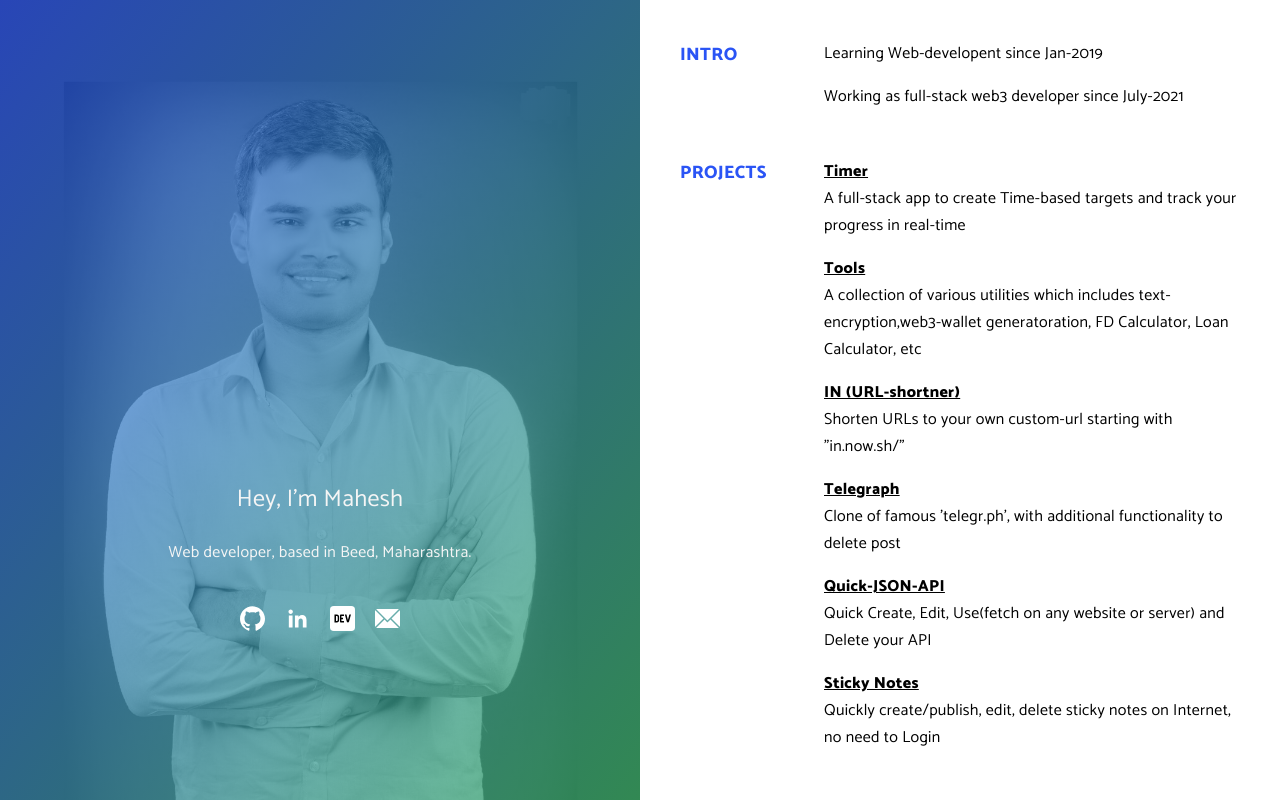
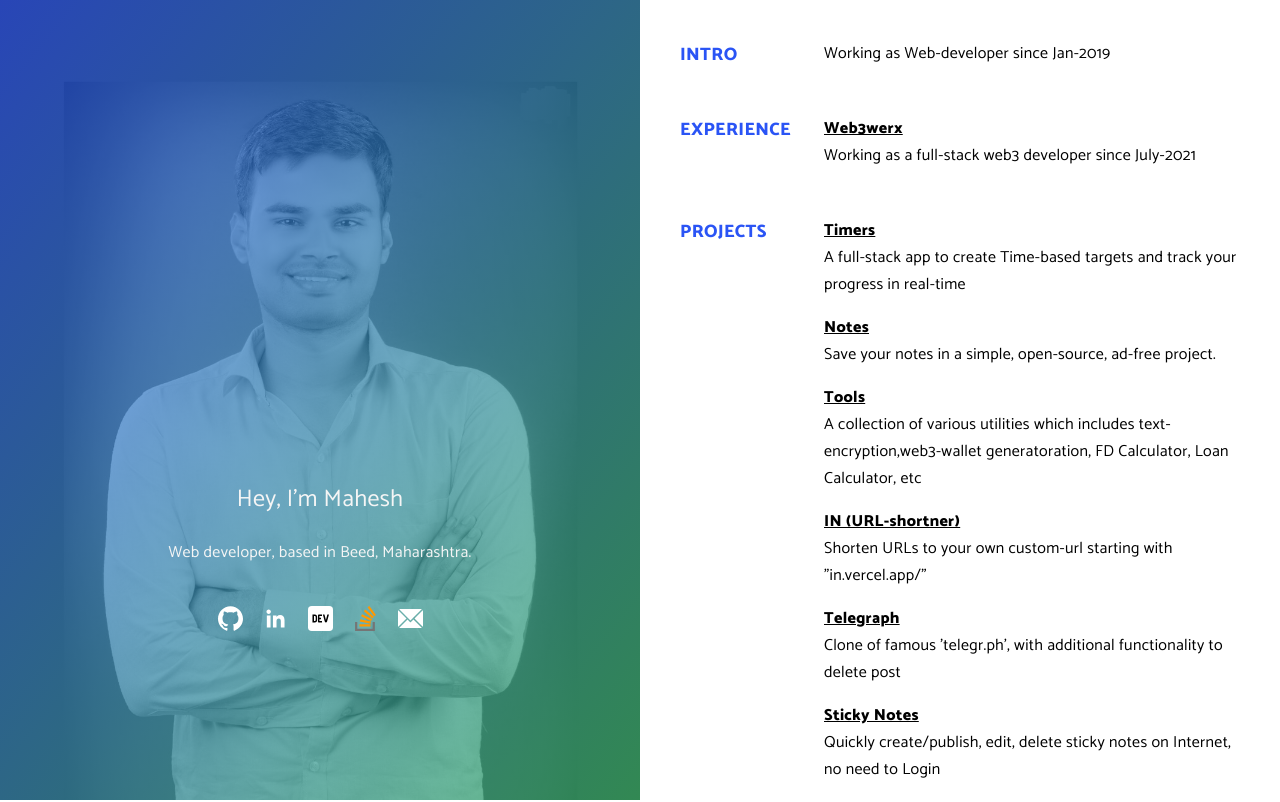
Before and after one commit to YoungMahesh/YoungMahesh, a Next.js app: page / in a window 1280 px wide. Shown: the top 802 px of the page. Built offline with nearby package versions, Linux system fonts and the light colour scheme.

Commit message:
updated profile

```diff
--- a/components/LeftSide.tsx
+++ b/components/LeftSide.tsx
@@ -1,48 +1,53 @@
 export default function LeftSide() {
   return (
-		<div className='left'>
-			<section className='info'>
-				<h2 className='name'>Hey, I'm Mahesh</h2>
-				<p className='subtext'>
-					Web developer, based in Beed, Maharashtra.
-				</p>
+    <div className="left">
+      <section className="info">
+        <h2 className="name">Hey, I'm Mahesh</h2>
+        <p className="subtext">Web developer, based in Beed, Maharashtra.</p>
 
-				<div className='social-links'>
-
+        <div className="social-links">
           <a
-						className='icon1'
-						href='https://github.com/YoungMahesh'
-						target='_blank'
-						rel='noopener'
+            className="icon1"
+            href="https://github.com/YoungMahesh"
+            target="_blank"
+            rel="noopener"
           >
-						<img className='svg' src='/svgs/github.svg' />
+            <img className="svg" src="/svgs/github.svg" />
           </a>
           <a
-						className='icon1'
-						href='https://www.linkedin.com/in/YoungMahesh'
-						target='_blank'
-						rel='noopener'
+            className="icon1"
+            href="https://www.linkedin.com/in/YoungMahesh"
+            target="_blank"
+            rel="noopener"
           >
-						<img className='svg' src='/svgs/linkedin.svg' />
+            <img className="svg" src="/svgs/linkedin.svg" />
           </a>
           <a
-						className='icon1'
-						href='https://dev.to/YoungMahesh'
-						target='_blank'
-						rel='noopener'
+            className="icon1"
+            href="https://dev.to/YoungMahesh"
+            target="_blank"
+            rel="noopener"
           >
-						<img className='svg' src='/svgs/dev-dot-to.svg' />
+            <img className="svg" src="/svgs/dev-dot-to.svg" />
           </a>
           <a
-						className='icon1'
-						href='mailto:maheshghamand@gmail.com'
-						target='_blank'
-						rel='noopener'
+            className="icon1"
+            href="https://stackoverflow.com/users/12344647"
+            target="_blank"
+            rel="noopener"
+          >
+            <img className="svg" src="/svgs/stack-overflow.svg" />
+          </a>
+          <a
+            className="icon1"
+            href="mailto:maheshghamand@gmail.com"
+            target="_blank"
+            rel="noopener"
           >
             <img
               style={{ filter: 'invert(1)' }}
-							className='svg'
-							src='/svgs/mail.svg'
+              className="svg"
+              src="/svgs/mail.svg"
             />
           </a>
         </div>
--- a/components/RightSide.tsx
+++ b/components/RightSide.tsx
@@ -7,9 +7,19 @@ export default function RightSide() {
         <h3 className="info-title">INTRO</h3>
         <div className="content">
           <div className="content-block">
-            <p>Learning Web-developent since Jan-2019</p>
-            <p>Working as full-stack web3 developer since July-2021</p>
+            <p>Working as Web-developer since Jan-2019</p>
           </div>
+        </div>
+      </section>
+
+      <section className="info-block">
+        <h3 className="info-title">EXPERIENCE</h3>
+        <div className="content">
+          <ProjectBox
+            name="Web3werx"
+            link="https://web3werx.com/"
+            description="Working as a full-stack web3 developer since July-2021"
+          />
         </div>
       </section>
 
@@ -17,9 +27,14 @@ export default function RightSide() {
         <h3 className="info-title">PROJECTS</h3>
         <div className="content">
           <ProjectBox
-            name="Timer"
-            link="https://timer0.vercel.app/"
+            name="Timers"
+            link="https://timers0.vercel.app/"
             description="A full-stack app to create Time-based targets and track your progress in real-time"
+          />
+          <ProjectBox
+            name="Notes"
+            link="https://notes0.vercel.app/"
+            description="Save your notes in a simple, open-source, ad-free project."
           />
           <ProjectBox
             name="Tools"
@@ -29,24 +44,18 @@ export default function RightSide() {
           />
           <ProjectBox
             name="IN (URL-shortner)"
-            link="https://in.now.sh/"
-            description='Shorten URLs to your own custom-url starting with "in.now.sh/"'
+            link="https://in.vercel.app/"
+            description='Shorten URLs to your own custom-url starting with "in.vercel.app/"'
           />
           <ProjectBox
             name="Telegraph"
-            link="https://telegraph.now.sh/"
+            link="https://telegraph.vercel.app/"
             description="Clone of famous 'telegr.ph', with additional functionality to
               delete post"
           />
           <ProjectBox
-            name="Quick-JSON-API"
-            link="https://quick-json-api.now.sh"
-            description="Quick Create, Edit, Use(fetch on any website or server) and
-							Delete your API"
-          />
-          <ProjectBox
             name="Sticky Notes"
-            link="https://keep0.now.sh/"
+            link="https://keep0.vercel.app/"
             description="Quickly create/publish, edit, delete sticky notes on Internet, no
               need to Login"
           />
@@ -108,6 +117,8 @@ export default function RightSide() {
       <a
         className="pdf-link"
         href="https://filedn.com/lKynGAEFLyJzDVbxA8PDmdk/mahesh_resume.pdf"
+        target="_blank"
+        rel="noreferrer"
         download
       >
         <p>GRAB A PDF OF MY FULL RESUME</p>
--- a/pages/index.tsx
+++ b/pages/index.tsx
@@ -2,10 +2,9 @@ import Head from 'next/head'
 import LeftSide from '../components/LeftSide'
 import RightSide from '../components/RightSide'
 
-
 export default function Home() {
   return (
-		<div className='app'>
+    <div className="app">
       <Head>
         <title>YoungMahesh</title>
       </Head>
```
Also changed, not shown: components/ProjectBox.tsx (+11 -10 lines), public/svgs/stack-overflow.svg (added). Lines whose indentation alone changed are shown as unchanged.
